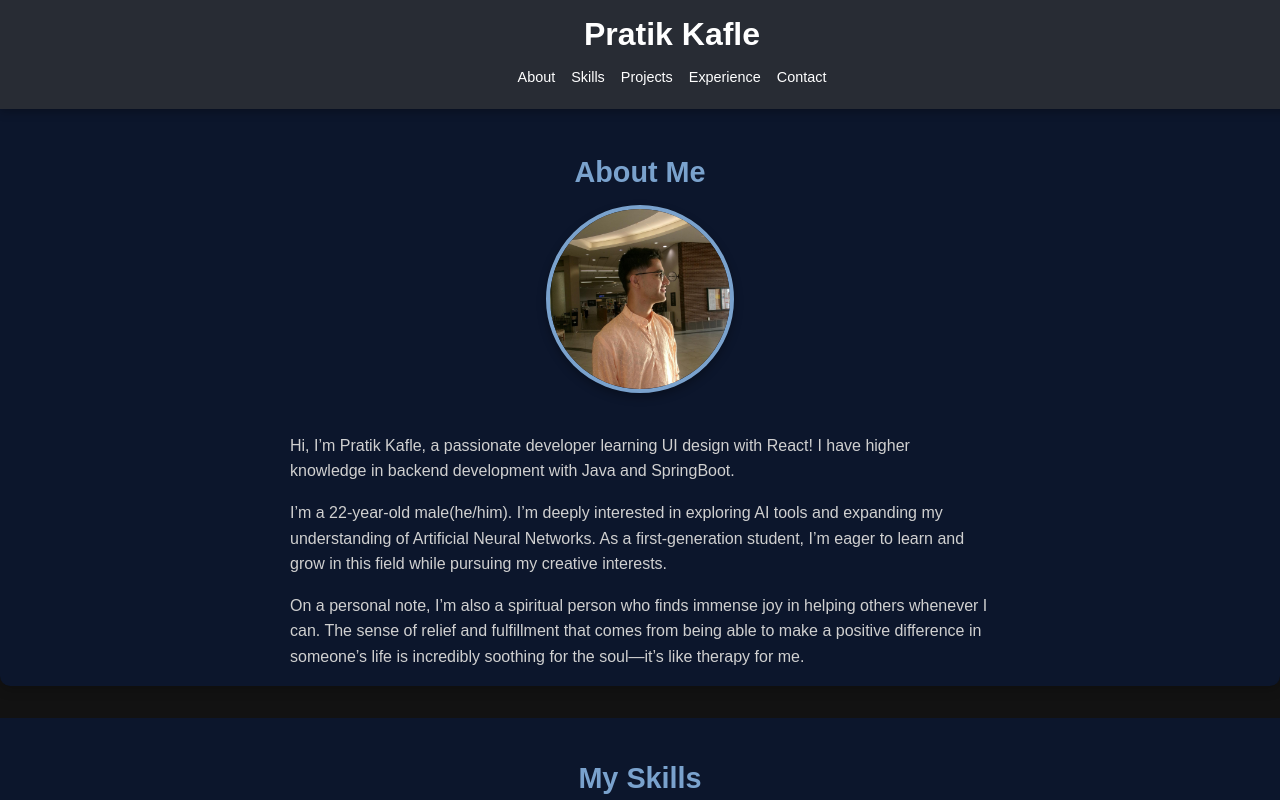
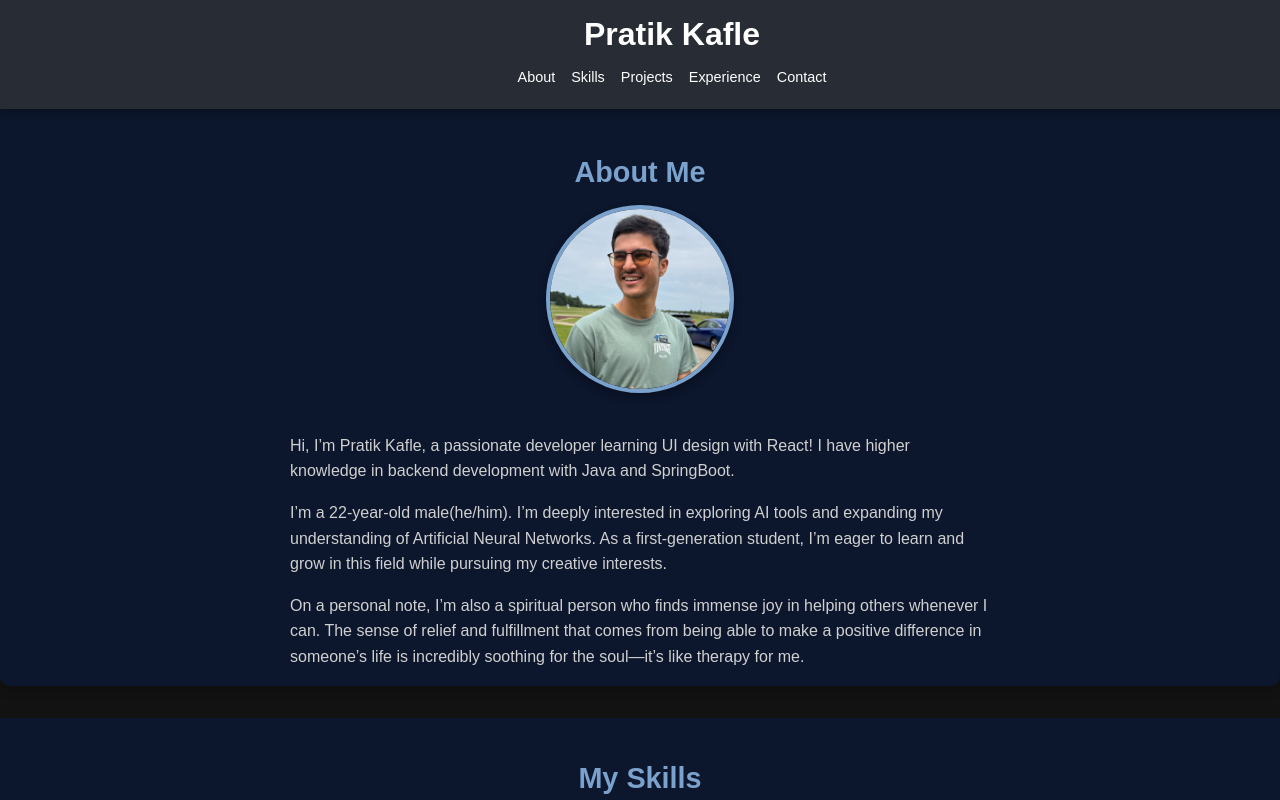
Before and after one commit to pratikkafle608/my-portfolio, a React (Create React App) app: page / in a window 1280 px wide. Shown: the top 800 px of the page. Built offline with nearby package versions, Linux system fonts and the light colour scheme.

Commit message:
Update About.js

```diff
--- a/src/components/About.js
+++ b/src/components/About.js
@@ -7,7 +7,7 @@ function About() {
       <h2>About Me</h2>
       <div className="about-content">
         <img
-          src="/images/pratik.jpg" // if in public/images
+          src="/images/kafle.jpg" // if in public/images
           alt="Pratik Kafle"
           className="about-image"
         />
```
